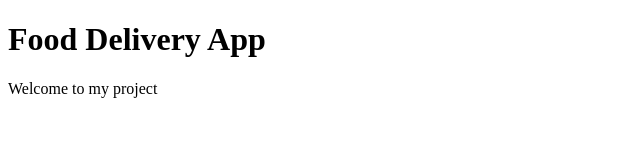
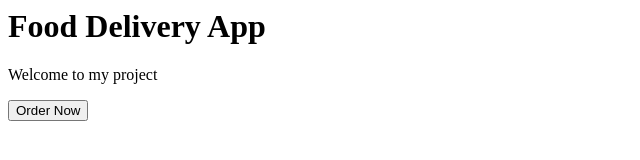
Before and after one commit to Tamara520/Business-Infos-Systems-CA-2--food-delivery-app-, a plain HTML site: page index.html in a window 1280 px wide. Shown: the whole page, without its empty margins (0-640 px from the left). Drawn offline with Linux system fonts and the light colour scheme.

Commit message:
Added order button

```diff
--- a/index.html
+++ b/index.html
@@ -1,14 +1,11 @@
-<!DOCTYPE html>
-<html>
-<head>
-    <title>Food Delivery App</title>
-    <link rel="stylesheet" href="style.css">
-</head>
 <body>
 
 <h1>Food Delivery App</h1>
 <p>Welcome to my project</p>
 
+<button>Order Now</button>
+
 <script src="script.js"></script>
+
 </body>
 </html>
```
